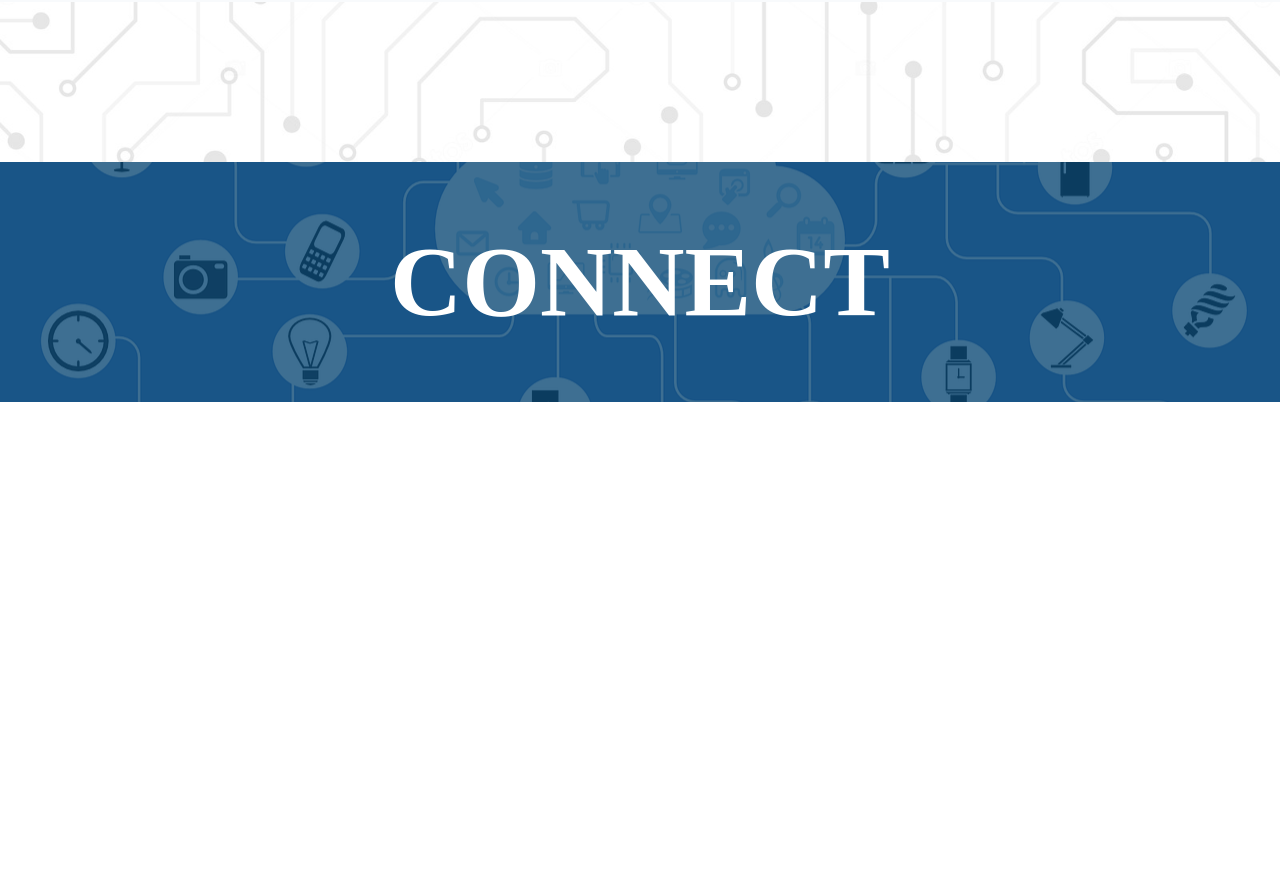
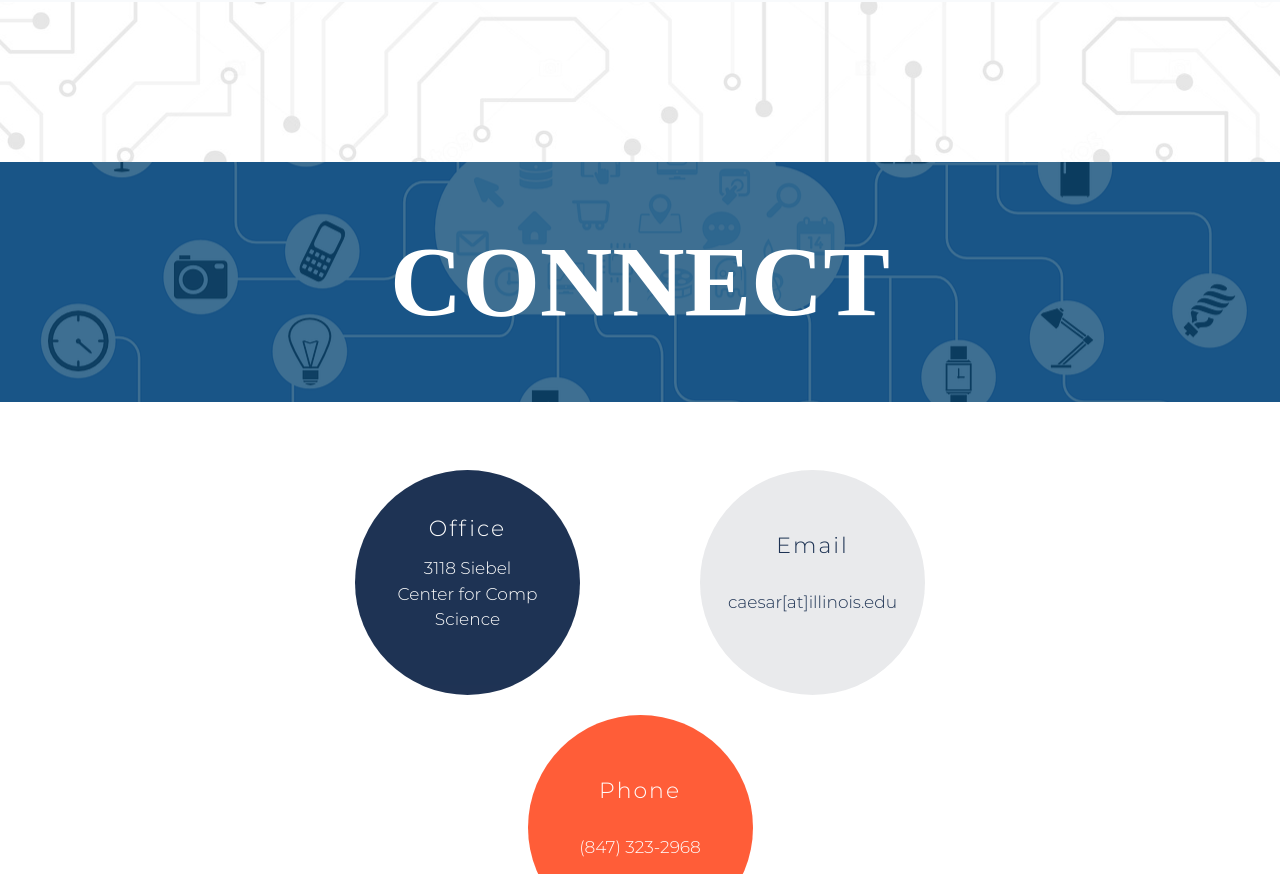
Before and after one commit to Illinois-IoT/iot-website, a Gatsby site: page /connect in a window 1280 px wide. Shown: the part 78-952 px from the top of the page. Before the commit the page ends 800 px from the top, so only its background shows below. Built offline with nearby package versions, Linux system fonts and the light colour scheme; Gatsby itself is replaced by a stand-in of ours; a web font is replaced by a local one.

Commit message:
feat: init page layout for connect page

```diff
--- a/src/pages/connect.js
+++ b/src/pages/connect.js
@@ -5,15 +5,26 @@ import { PageHero } from "../templates/hero/hero"
 
 import about_hero from "../images/about_hero.png"
 import texture from "../images/texture.jpeg"
+import { CircleWithTextTable } from "../templates/table/circletable";
+import Footer from "../templates/footer/footer";
 
-const AboutPage = () => {
+const ConnectPage = () => {
   return (
     <body>
-      <title>About Us</title>
+      <title>Connect With Us</title>
       <Navigation />
-      <PageHero texture_img={texture} hero_img={about_hero} title={"CONNECT"} subtitle={"Contact us for any inquiries"}/>
+      <div className="flex-parent" style={{display:"flex", flexDirection:"column", alignItems:"center", width: "100vw", padding:"0vw 10vw"}}>
+        <PageHero texture_img={texture} hero_img={about_hero} title={"CONNECT"} subtitle={"Contact us for any inquiries"}/>
+        <CircleWithTextTable
+              items={[
+                {heading: "Office", text: "3118 Siebel Center for Comp Science"},
+                {heading: "Email", text: "caesar[at]illinois.edu"},
+                {heading: "Phone", text: "(847) 323-2968"}
+              ]}/>
+        <Footer />
+      </div>
     </body>
   )
 }
 
-export default AboutPage
+export default ConnectPage
--- a/src/templates/table/circletable.js
+++ b/src/templates/table/circletable.js
@@ -63,7 +63,7 @@ function CircleImageBackground(props){
     );
 }
 
-function CircleBackground(props){
+function CircleWithText(props){
     return(
         <motion.div
         animate={{ scale: [0.9,1] }}
@@ -77,17 +77,17 @@ function CircleBackground(props){
     );
 }
 
-function CircleBackgroundTable(props){
+function CircleWithTextTable(props){
     var circles = [];
     for (var item in props.items) {
         if(item == 0){
-            circles.push(<CircleBackground style={{backgroundColor:"var(--lightblue)"}} heading={props.items[item].heading} text={props.items[item].text}/>)
+            circles.push(<CircleWithText style={{backgroundColor:"var(--illini-blue)"}} heading={props.items[item].heading} text={props.items[item].text}/>)
         }
         else if(item == 1){
-            circles.push(<CircleBackground style={{backgroundColor:"var(--gray)"}} heading={props.items[item].heading} text={props.items[item].text}/>)
+            circles.push(<CircleWithText style={{backgroundColor:"var(--cloud-dark)", color:"var(--illini-blue"}} heading={props.items[item].heading} text={props.items[item].text}/>)
         }
         else{
-            circles.push(<CircleBackground style={{backgroundColor:"var(--lightgray)"}} heading={props.items[item].heading} text={props.items[item].text}/>)
+            circles.push(<CircleWithText style={{backgroundColor:"var(--illini-orange)"}} heading={props.items[item].heading} text={props.items[item].text}/>)
         }
     }
     return(
@@ -114,4 +114,4 @@ function CircleImageBackgroundTable(props){
     );
 }
 
-export {CircleBackgroundTable, CircleImageBackgroundTable, CircleBackground, CircleImageBackground, CircleTable};
+export {CircleTable, CircleImageBackgroundTable, Circle, CircleWithText, CircleWithTextTable};
```
